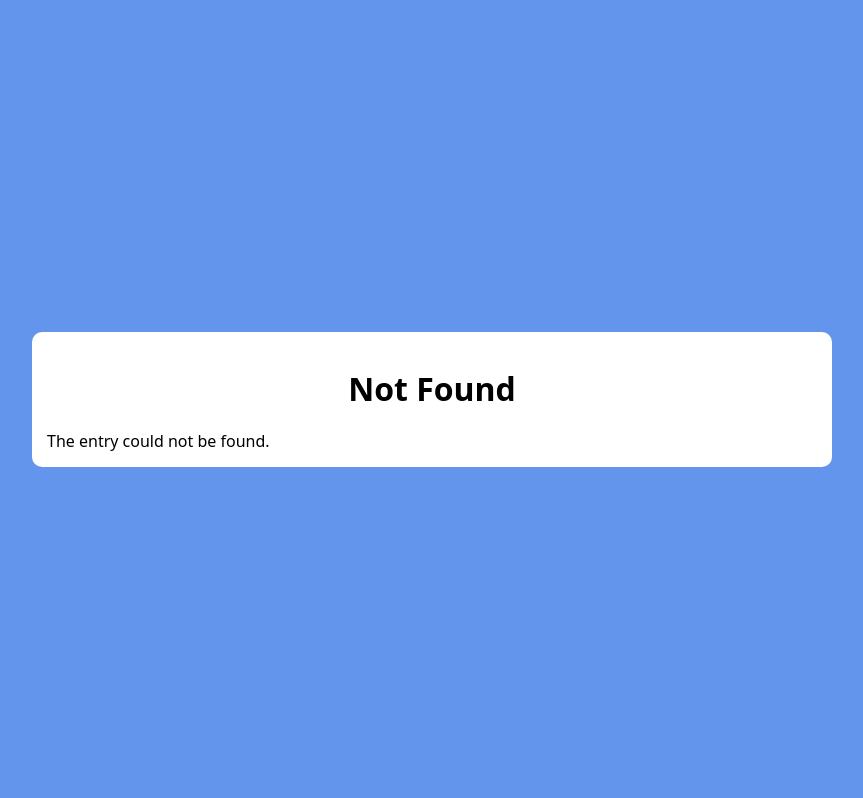
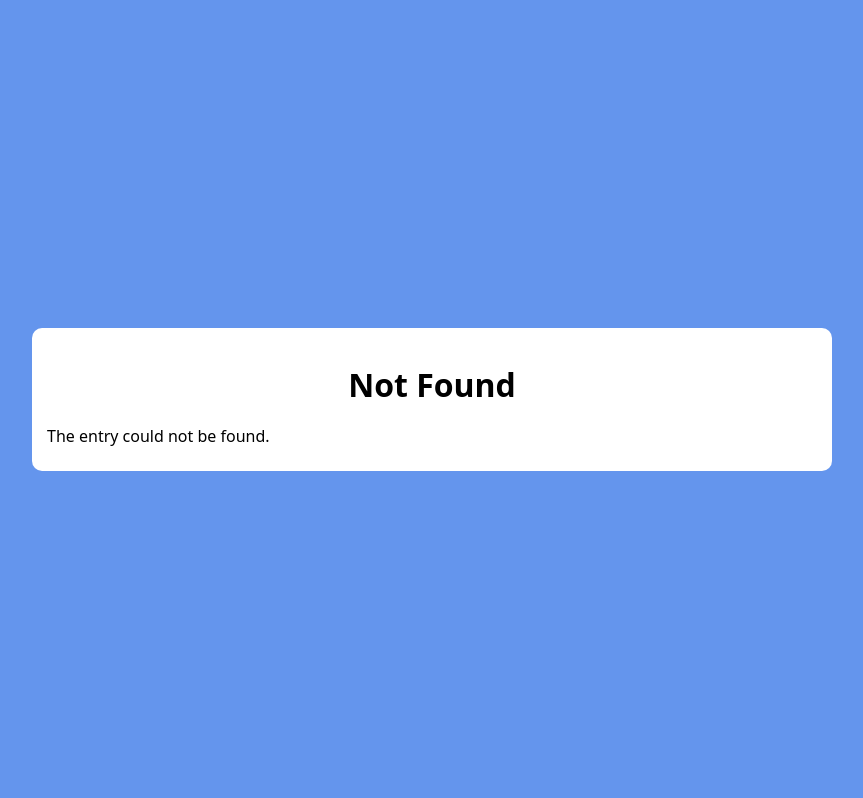
Before and after one commit to catbirdseatio/wiki, a Django app: page /notfound in a window 1280 px wide. Shown: the part 82-880 px from the top of the page, without its empty margins (208-1071 px from the left). Run offline with Django 3.2, Linux system fonts and the light colour scheme.

Commit message:
p tags improved

```diff
--- a/encyclopedia/static/encyclopedia/styles.css
+++ b/encyclopedia/static/encyclopedia/styles.css
@@ -47,6 +47,11 @@ body > * {
 
 a {
   text-decoration: none;
+}
+
+p {
+  line-height: 1.25;
+  margin-bottom: 1rem;
 }
 
 ul li {
--- a/scss/styles.scss
+++ b/scss/styles.scss
@@ -27,6 +27,11 @@ body {
 
 a {
     text-decoration: none;
+}
+
+p {
+    line-height: 1.25;
+    margin-bottom: 1rem;
 }
 
 ul li {
```
Also changed, not shown: entries/Phoenix.md (added, +6 -0 lines), entries/Random Thought.md (+5 -0 lines), 1 other file.
